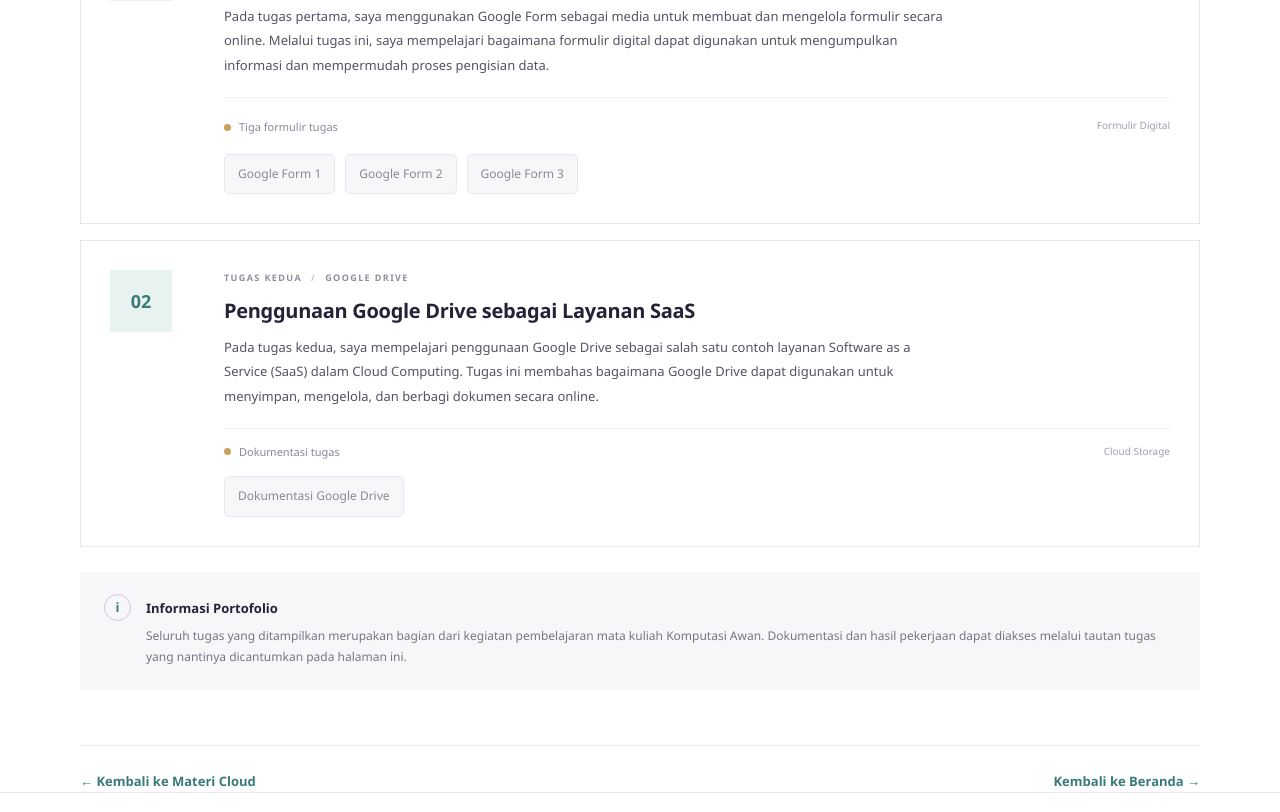
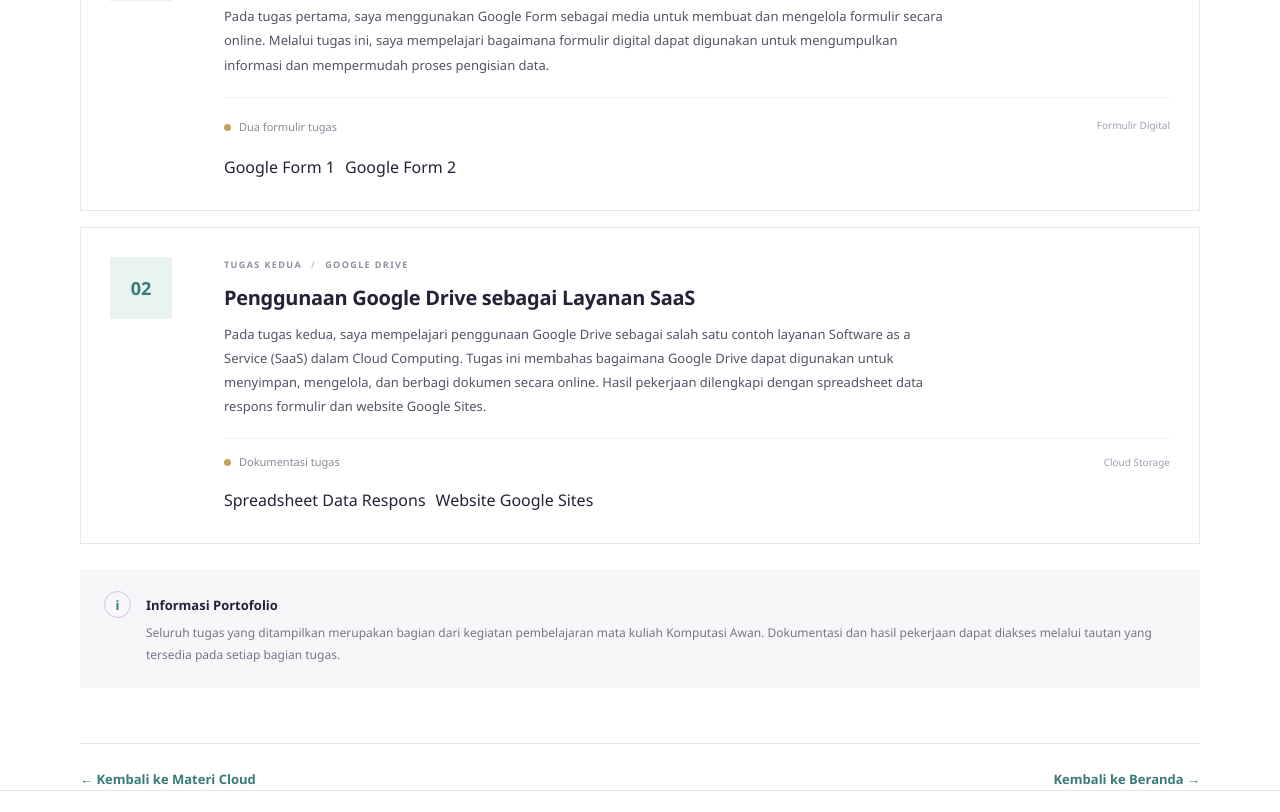
Before and after one commit to veronicaputri0106-vrnca/tugas3-cloud-23.53.027114, a plain HTML site: page portofolio.html in a window 1280 px wide. Shown: the part 677-1489 px from the top of the page. Drawn offline with Linux system fonts and the light colour scheme.

Commit message:
Update portofolio.html

```diff
--- a/portofolio.html
+++ b/portofolio.html
@@ -122,7 +122,7 @@
                         <div>
                             <span class="pending-link">
                                 <span class="pending-dot"></span>
-                                Tiga formulir tugas
+                                Dua formulir tugas
                             </span>
                         </div>
 
@@ -132,20 +132,20 @@
 
                     </div>
 
-                    <!-- Daftar Google Form -->
+                    <!-- LINK GOOGLE FORM -->
                     <div class="project-links">
 
-                        <span class="pending-link">
+                        <a href="https://docs.google.com/forms/d/e/1FAIpQLSenOSKI9yl_iWVfB7dl2F51tu-uT6FHrxQDMlLx33JKjRlF1g/viewform?usp=publish-editor"
+                           target="_blank"
+                           rel="noopener noreferrer">
                             Google Form 1
-                        </span>
+                        </a>
 
-                        <span class="pending-link">
+                        <a href="https://docs.google.com/forms/d/e/1FAIpQLSd8I15b7bMKpBQA7clStYNZcOAQnuRPwxKELEErXYlf_0793w/viewform?usp=sharing&amp;ouid=101484229638061387121"
+                           target="_blank"
+                           rel="noopener noreferrer">
                             Google Form 2
-                        </span>
-
-                        <span class="pending-link">
-                            Google Form 3
-                        </span>
+                        </a>
 
                     </div>
 
@@ -177,7 +177,9 @@
                         Software as a Service (SaaS) dalam Cloud Computing.
                         Tugas ini membahas bagaimana Google Drive dapat
                         digunakan untuk menyimpan, mengelola, dan berbagi
-                        dokumen secara online.
+                        dokumen secara online. Hasil pekerjaan dilengkapi
+                        dengan spreadsheet data respons formulir dan
+                        website Google Sites.
                     </p>
 
                     <div class="project-footer">
@@ -193,11 +195,20 @@
 
                     </div>
 
+                    <!-- LINK SPREADSHEET DAN GOOGLE SITES -->
                     <div class="project-links">
 
-                        <span class="pending-link">
-                            Dokumentasi Google Drive
-                        </span>
+                        <a href="https://docs.google.com/spreadsheets/d/11HTVFDaIfE2RTpQpuKzncX6xWauzrCJJwrt7qb7kizc/edit?usp=sharing"
+                           target="_blank"
+                           rel="noopener noreferrer">
+                            Spreadsheet Data Respons
+                        </a>
+
+                        <a href="https://sites.google.com/view/veronica-putri-23-53-027114-tu?usp=sharing"
+                           target="_blank"
+                           rel="noopener noreferrer">
+                            Website Google Sites
+                        </a>
 
                     </div>
 
@@ -222,8 +233,8 @@
                     Seluruh tugas yang ditampilkan merupakan bagian
                     dari kegiatan pembelajaran mata kuliah Komputasi
                     Awan. Dokumentasi dan hasil pekerjaan dapat
-                    diakses melalui tautan tugas yang nantinya
-                    dicantumkan pada halaman ini.
+                    diakses melalui tautan yang tersedia pada setiap
+                    bagian tugas.
                 </p>
             </div>
 
```
